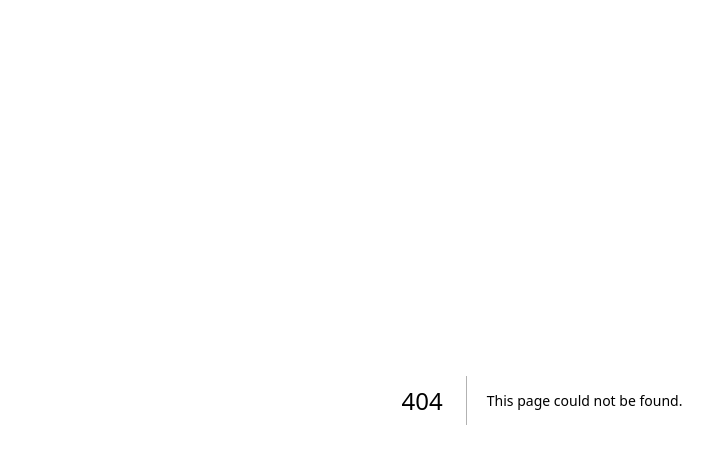
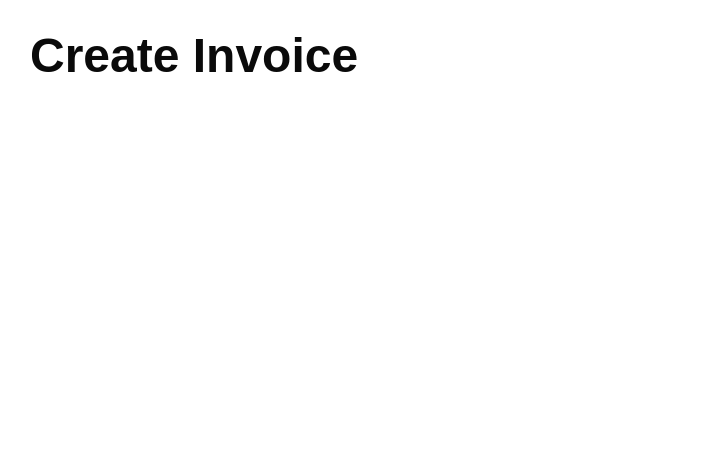
Before and after one commit to wangjiandev/my-invoicing-app, a Next.js app: page /invoices/new in a window 1280 px wide. Before the commit this address had no page. Shown: the top 464 px of the page, without its empty margins (98-811 px from the left). Built offline with nearby package versions, Linux system fonts and the light colour scheme.

Commit message:
chore: 准备开始构建form

```diff
--- a/app/dashboard/page.tsx
+++ b/app/dashboard/page.tsx
@@ -15,7 +15,7 @@ import Link from 'next/link'
 
 export default function Page() {
   return (
-    <main className="mx-auto flex h-full max-w-5xl flex-col gap-6">
+    <main className="mx-auto my-8 flex h-full max-w-5xl flex-col gap-6">
       <div className="flex items-center justify-between">
         <h1 className="text-5xl font-bold">Invoices</h1>
         <div>
--- /dev/null
+++ b/app/invoices/new/page.tsx
@@ -0,0 +1,9 @@
+export default function Page() {
+  return (
+    <main className="mx-auto my-8 flex h-full max-w-5xl flex-col gap-6">
+      <div className="flex items-center justify-between">
+        <h1 className="text-5xl font-bold">Create Invoice</h1>
+      </div>
+    </main>
+  )
+}
```
